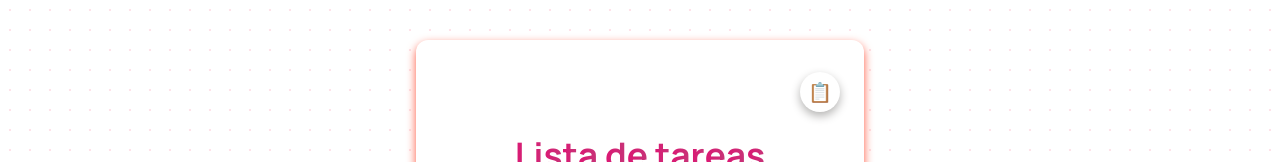
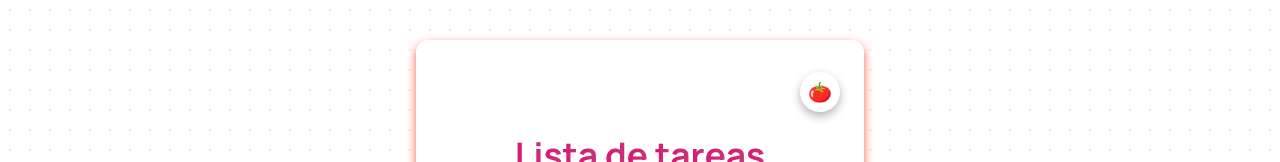
Before and after one commit to alexandracampo/to-do-pomodoro, a React (Vite) app: page / in a window 1280 px wide. Shown: the top 162 px of the page. Built offline with nearby package versions, Linux system fonts and the light colour scheme.

Commit message:
feat: change button icon

```diff
--- a/src/App.tsx
+++ b/src/App.tsx
@@ -9,7 +9,7 @@ function App() {
   const { tasksList, toggleCard, setToggleCard } = useApp();
   const [isAnimating, setIsAnimating] = useState<boolean>(false);
   const tittle = toggleCard ? "Lista de tareas" : "Pomodoro";
-  const iconButton = toggleCard ? "📋" : "🍅";
+  const iconButton = toggleCard ? "🍅" : "📋";
 
   useEffect(() => {
     localStorage.setItem("tasks", JSON.stringify(tasksList));
```
